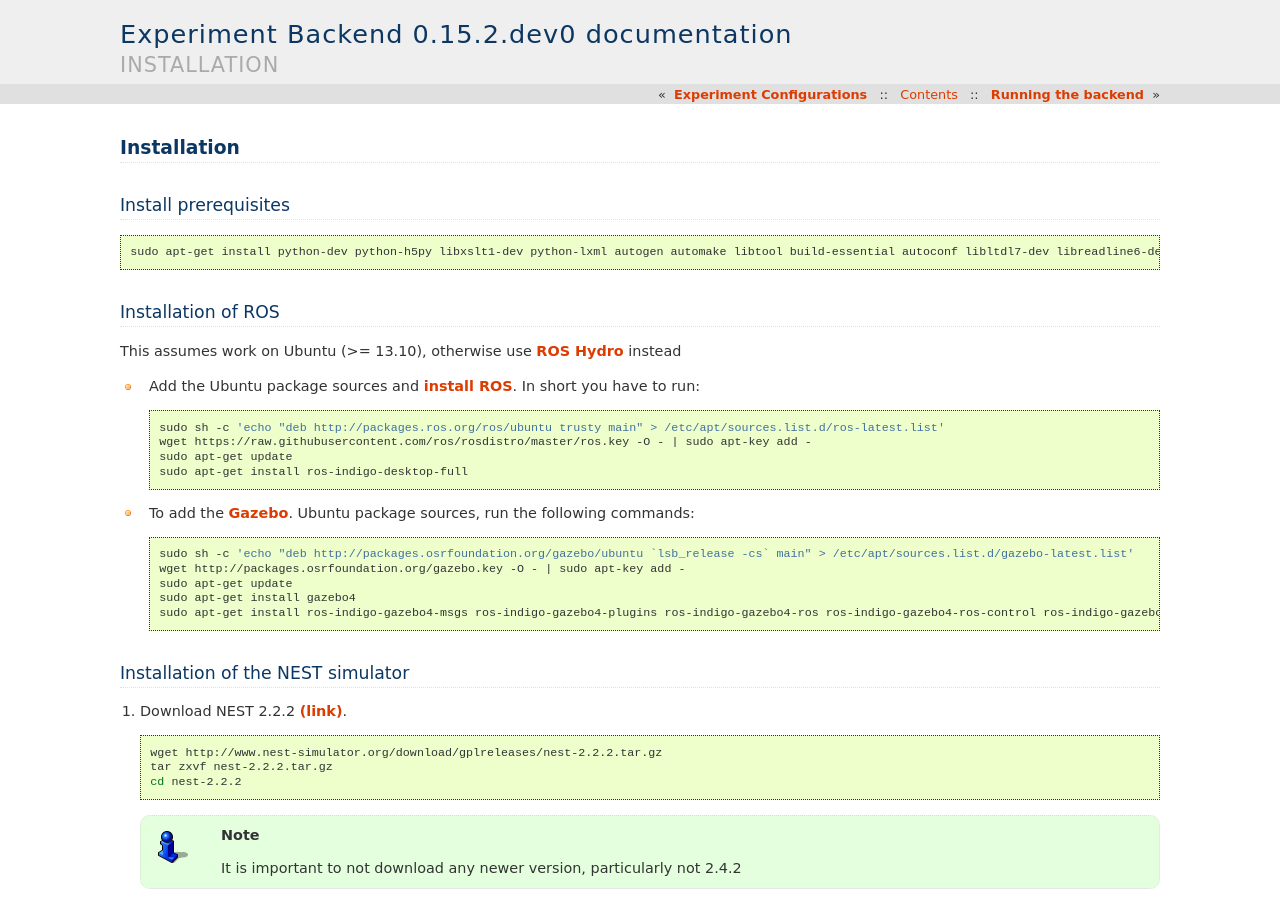
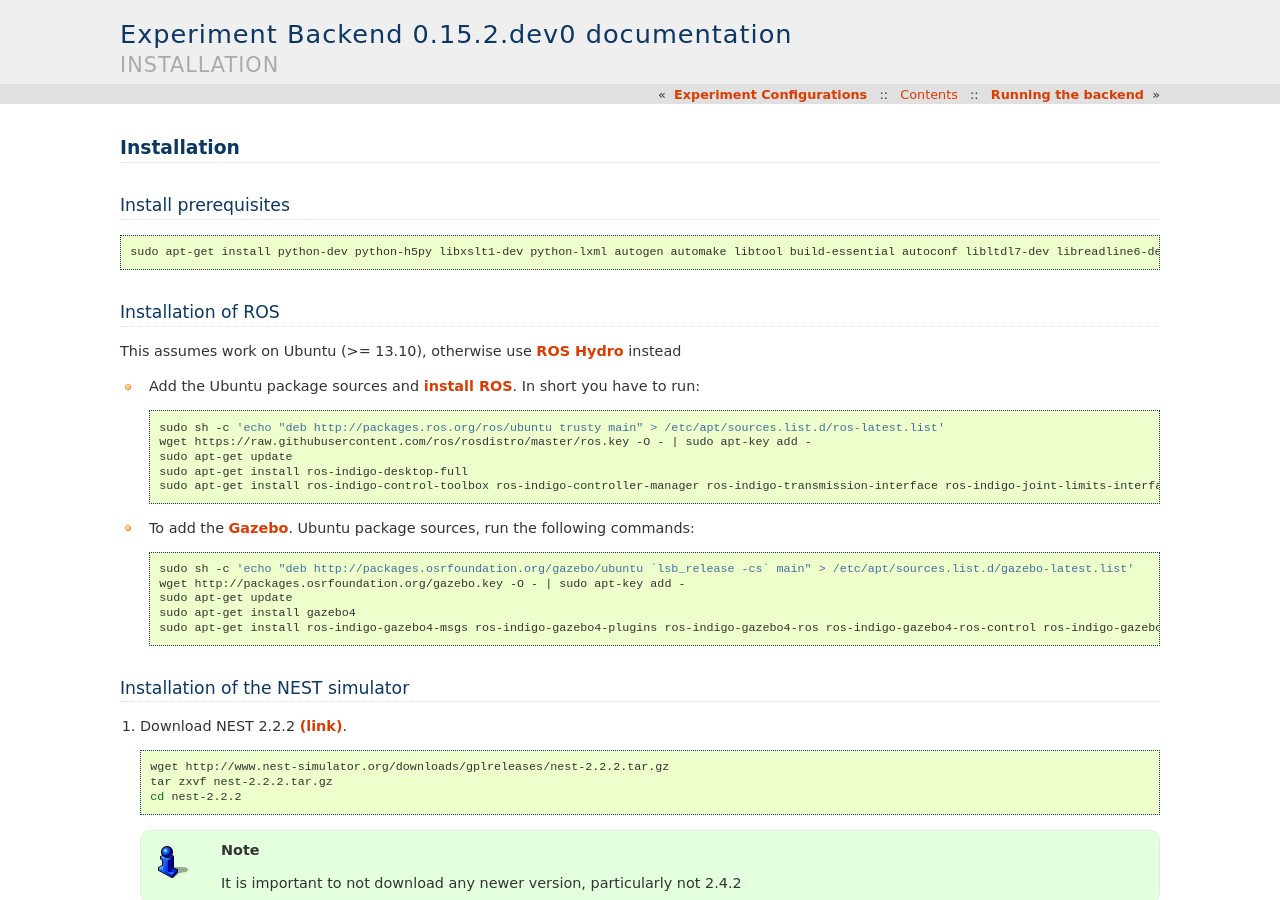
Before and after one commit to hmsgit/nrpbackend, a Sphinx documentation site: the page built from hbp_nrp_backend/doc/source/installation.rst, in a window 1280 px wide and 900 px high. Built offline with Sphinx 7.4.7, drawn with Linux system fonts in a browser that asks for light colours; pages that are not in the unit, such as notebooks, are missing from menus; some of the changed lines change nothing that is shown.

Commit message:
update Nest 2.2.2 download link (the second occurence)
Change-Id: I9659d08e87e492c26435c6a2501fdd00579b360e

```diff
--- a/hbp_nrp_backend/doc/source/installation.rst
+++ b/hbp_nrp_backend/doc/source/installation.rst
@@ -22,6 +22,8 @@ This assumes work on Ubuntu (>= 13.10), otherwise use `ROS Hydro <http://wiki.ro
           wget https://raw.githubusercontent.com/ros/rosdistro/master/ros.key -O - | sudo apt-key add -
           sudo apt-get update
           sudo apt-get install ros-indigo-desktop-full
+	  sudo apt-get install ros-indigo-control-toolbox ros-indigo-controller-manager ros-indigo-transmission-interface ros-indigo-joint-limits-interface
+
 
 
 * To add the `Gazebo <http://gazebosim.org/tutorials?tut=install_ubuntu&cat=installation>`_. Ubuntu package sources, run the following commands:
@@ -42,7 +44,7 @@ Installation of the NEST simulator
 
    .. code-block:: bash
 
-      wget http://www.nest-simulator.org/download/gplreleases/nest-2.2.2.tar.gz
+      wget http://www.nest-simulator.org/downloads/gplreleases/nest-2.2.2.tar.gz
       tar zxvf nest-2.2.2.tar.gz
       cd nest-2.2.2
 
```
